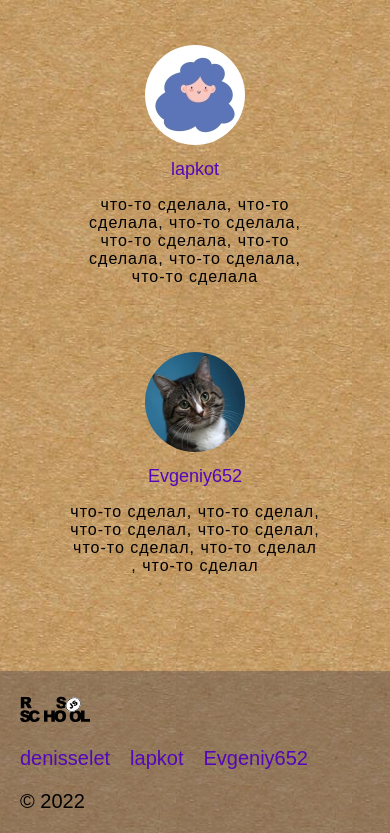
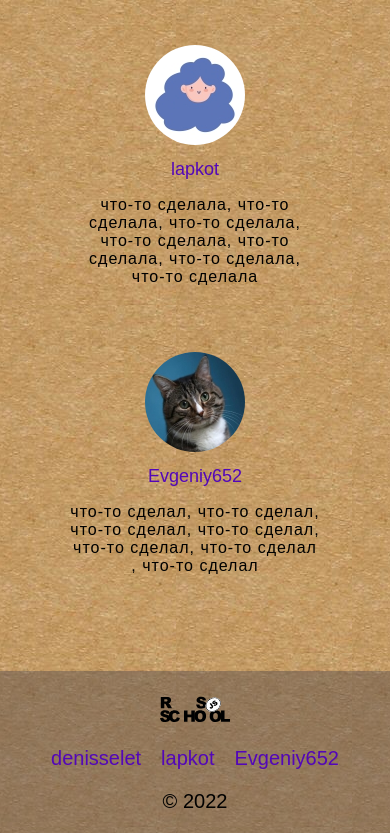
Before and after one commit to denisselet/rslang, a website: page src/index.html in a window 390 px wide. Shown: the part 2827-3660 px from the top of the page. Drawn offline with Linux system fonts and the light colour scheme.

Commit message:
fix: fix footer

```diff
--- a/src/style.css
+++ b/src/style.css
@@ -227,6 +227,7 @@ footer {
 .footer-link-gh {
 	display: flex;
 	flex-wrap: wrap;
+	justify-content: center;
 	column-gap: 20px;
 	row-gap: 20px;
 }
@@ -236,3 +237,9 @@ footer {
 	display: block;
 	color:rgb(83, 7, 184);
 }
+
+@media (max-width: 550px) {
+	footer {
+		justify-content: center;
+	}
+}
```
